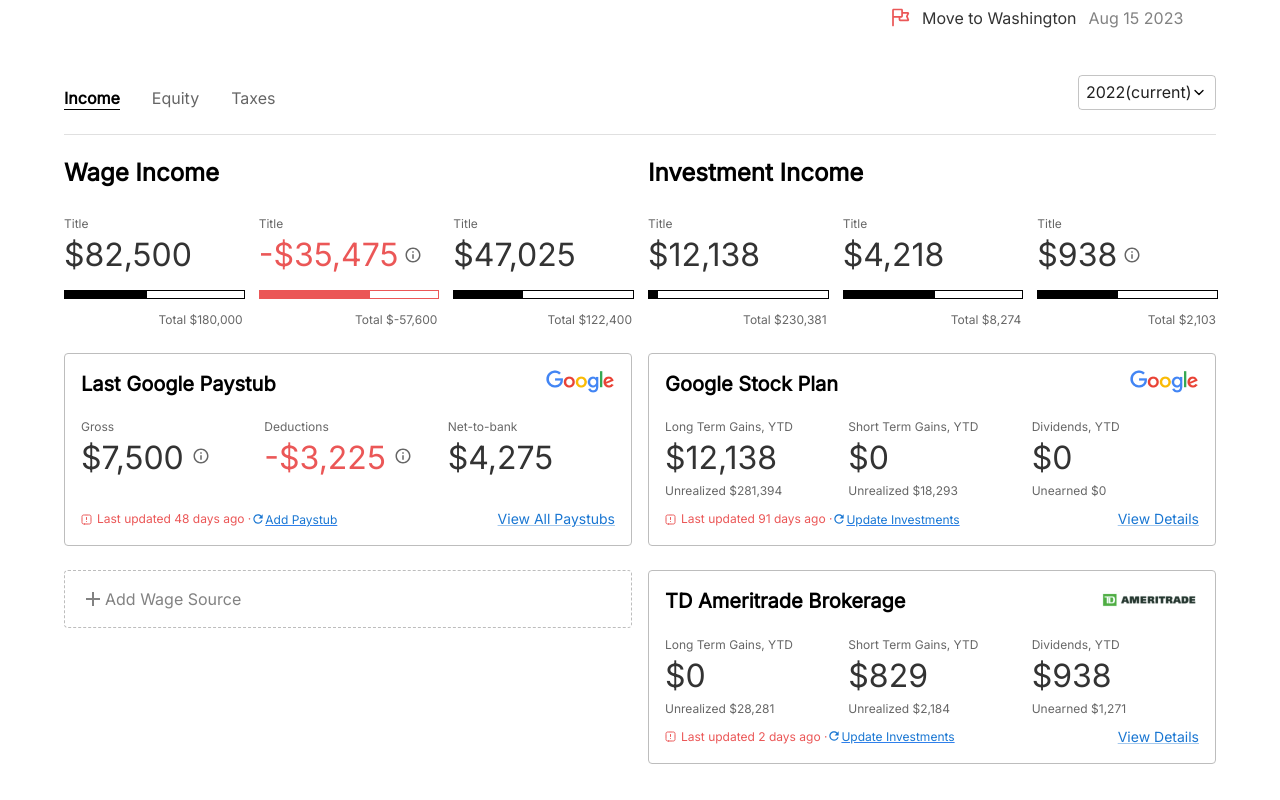
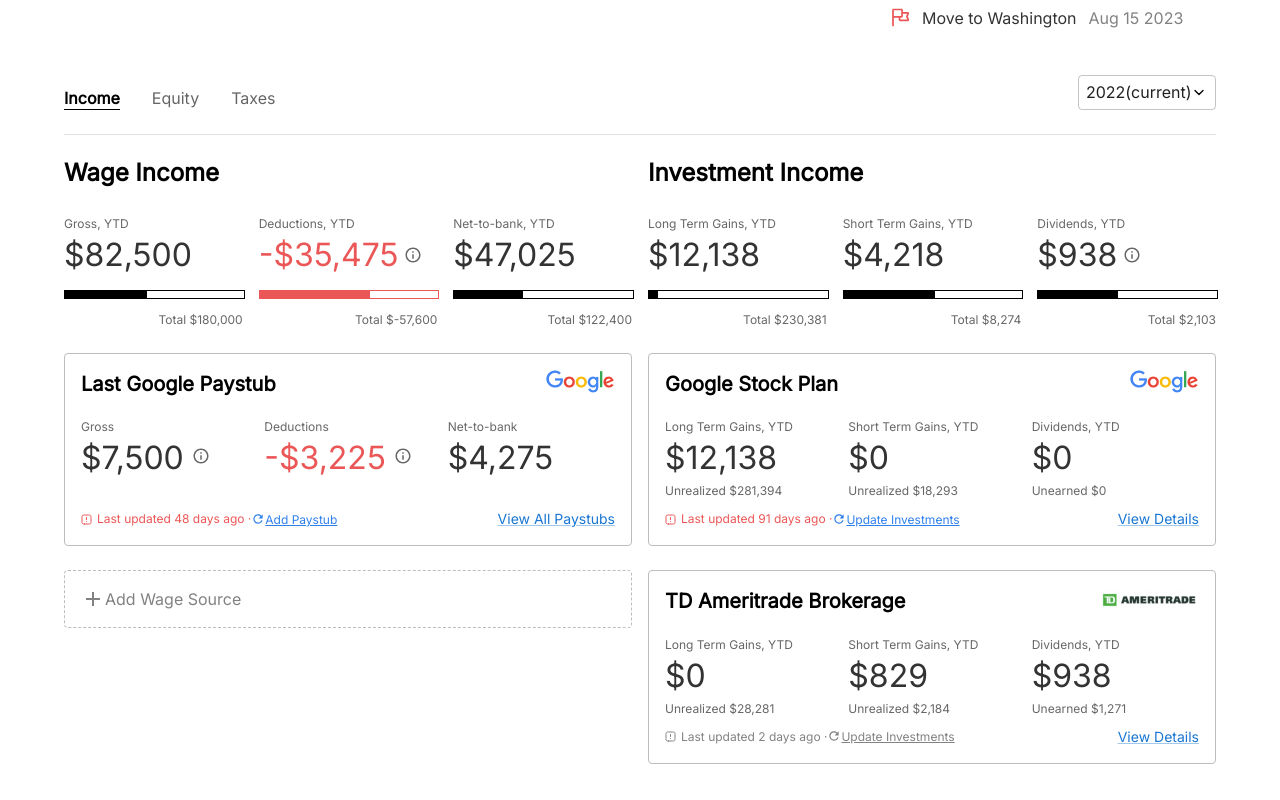
Before and after one commit to sriet/React-classic-components, a React (Create React App) app: page /household in a window 1280 px wide. Shown: the part 436-1236 px from the top of the page. Built offline with nearby package versions, Linux system fonts and the light colour scheme; what react-plotlyjs would draw is missing.

Commit message:
responsive

```diff
--- a/src/components/Google/index.js
+++ b/src/components/Google/index.js
@@ -120,8 +120,8 @@ const Google = ( props ) => {
             <Stack direction='row'>
               <Stack direction='row' flexGrow='1'>
                 <Stack direction='row' className="align-items-center" spacing='5px'>
-                  <AlertSquareIcon />
-                  <Typography fontSize='0.75rem' lineHeight="14.52px" color="#EB5757">
+                  <AlertSquareIcon color={props.updated>10 && "#EB5757" || "#828282"} />
+                  <Typography fontSize='0.75rem' lineHeight="14.52px" color={props.updated>10 && "#EB5757" || "#828282"}>
                     Last updated {props.updated} days ago ·
                   </Typography>
                 </Stack>
@@ -130,7 +130,8 @@ const Google = ( props ) => {
                     sx={{
                       display:'flex',
                       cursor: "pointer",
-                      textDecorationColor: "#2F80ED",
+                      textDecorationColor: props.updated>10 && "#2F80ED" || "#828282",
+                      color: props.updated>10 && "#2F80ED" || "#828282"
                     }}
                     onClick={handleOpen}
                   >
--- a/src/components/PriceProgress/index.js
+++ b/src/components/PriceProgress/index.js
@@ -41,7 +41,7 @@ const PriceProgress = (props) => {
     <BoxPanel sx={{border:'none', padding:0}}>
       <Grid item xs={12}>
         <Grid item xs={12}>
-          <PriceLabel>Title </PriceLabel>
+          <PriceLabel>{props.title} </PriceLabel>
         </Grid>
         <Grid py="4px" className="align-items-center" item xs={12}>
           <PriceValue pr='5.5px' sx={{color:(props.price<0 && '#EB5757')}}>{((props.price<0 && '-')||'')+`$`+Math.abs(props.price).toLocaleString('en-US')}</PriceValue>
@@ -55,7 +55,7 @@ const PriceProgress = (props) => {
                   </React.Fragment>
                 }
               >
-                  <InfoOutlinedIcon sx={{fontSize:"18px"}} />
+                  <InfoOutlinedIcon sx={{fontSize:"18px", cursor:'pointer'}} />
               </HtmlTooltip>
             )
           }
--- a/src/components/commons/icon/multipleIcons.js
+++ b/src/components/commons/icon/multipleIcons.js
@@ -48,7 +48,7 @@ export const AlertSquareIcon = (props) => {
     >
       <path
         d="M5 3.5V5.5M5 7.5H5.005M2.9 10H7.1C7.94008 10 8.36012 10 8.68098 9.83651C8.96323 9.6927 9.1927 9.46323 9.33651 9.18098C9.5 8.86012 9.5 8.44008 9.5 7.6V3.4C9.5 2.55992 9.5 2.13988 9.33651 1.81901C9.1927 1.53677 8.96323 1.3073 8.68098 1.16349C8.36012 1 7.94008 1 7.1 1H2.9C2.05992 1 1.63988 1 1.31901 1.16349C1.03677 1.3073 0.8073 1.53677 0.66349 1.81901C0.5 2.13988 0.5 2.55992 0.5 3.4V7.6C0.5 8.44008 0.5 8.86012 0.66349 9.18098C0.8073 9.46323 1.03677 9.6927 1.31901 9.83651C1.63988 10 2.05992 10 2.9 10Z"
-        stroke="#EB5757"
+        stroke={props.color}
         strokeLinecap="round"
         strokeLinejoin="round"
       />
--- a/src/pages/HouseHold/Equity.js
+++ b/src/pages/HouseHold/Equity.js
@@ -173,7 +173,7 @@ const Equity = () => {
 
     return(
         <Grid container spacing={2} mb={15}>
-            <Grid item xs={8}>
+            <Grid item xs={12} md={8}>
                 <Grid container spacing={3}>
                     <Grid item xs={12}>
                         <Typography color='#333333' fontSize={24} lineHeight="29px" fontWeight="bold">Holdings</Typography>
@@ -212,7 +212,7 @@ const Equity = () => {
                     </Grid>
                 </Grid>
             </Grid>
-            <Grid item xs={4}>
+            <Grid item xs={12} md={4}>
                 <Grid container spacing={3}>
                     <Grid item xs={12}>
                         <Typography color='#333333' fontSize={24} lineHeight="29px" fontWeight="bold">Upcoming Equity Events</Typography>
--- a/src/pages/HouseHold/Income.js
+++ b/src/pages/HouseHold/Income.js
@@ -6,16 +6,19 @@ import AddIcon from "@mui/icons-material/Add";
 
 const WageProgressProps = [
     {
+        title:'Gross, YTD',
         price: 82500,
         totalPrice: 180000,
         info: 0
     },
     {
+        title:'Deductions, YTD',
         price: -35475,
         totalPrice: -57600,
         info: 1
     },
     {
+        title:'Net-to-bank, YTD',
         price: 47025,
         totalPrice: 122400,
         info: 0
@@ -24,16 +27,19 @@ const WageProgressProps = [
 
 const InvestmentProgressProps = [
     {
+        title:'Long Term Gains, YTD',
         price: 12138,
         totalPrice: 230381,
         info: 0
     },
     {
+        title:'Short Term Gains, YTD',
         price: 4218,
         totalPrice: 8274,
         info: 0
     },
     {
+        title:'Dividends, YTD',
         price: 938,
         totalPrice: 2103,
         info: 1
--- a/src/pages/HouseHold/Taxes.js
+++ b/src/pages/HouseHold/Taxes.js
@@ -180,24 +180,21 @@ const Taxes = () => {
 
     return(
         <Grid container spacing={2} mb={15}>
-            <Grid item xs={8}>
+            <Grid item xs={12} md={8}>
                 <Grid container spacing={3}>
                     <Grid item xs={12}>
                         <Typography color='#333333' fontSize={24} lineHeight="29px" fontWeight="bold">Holdings</Typography>
                     </Grid>
                     <Grid item xs={12}>
-                        <Grid container spacing={0} alignItems='center'>
-                            <Grid item xs={4}>
-                                <Grid container spacing="4px">
-                                    <Grid item xs={12}>
+                        <Grid container spacing={0}
+                            direction="row"
+                            justifyContent="space-between"
+                            alignItems="center"
+                        >
+                            <Stack direction='column' spacing={1}>
                                 <PriceLabel>Total Equity Value</PriceLabel>
-                                    </Grid>
-                                    <Grid item xs={12} >
-                                        <Grid container spacing={1} alignItems="center" direction='row'>
-                                        <Grid item>
+                                <Stack direction='row' alignItems='center' spacing={1}>
                                     <Typography fontSize={48} lineHeight="58px">$197,294</Typography>
-                                        </Grid>
-                                        <Grid item>
                                     <HtmlTooltip
                                         title={
                                         <React.Fragment>
@@ -207,22 +204,12 @@ const Taxes = () => {
                                     >
                                         <InfoOutlinedIcon sx={{fontSize:"24px", cursor:'pointer'}} />
                                     </HtmlTooltip>
-                                        </Grid>
-                                        </Grid>
-                                    </Grid>
-                                </Grid>
-                            </Grid>
-                            <Grid item xs={4}>
-                                <Grid container spacing="4px">
-                                    <Grid item xs={12}>
+                                </Stack>
+                            </Stack>
+                            <Stack direction='column' spacing={1}>
                                 <PriceLabel>Total Equity Value</PriceLabel>
-                                    </Grid>
-                                    <Grid item xs={12} >
-                                        <Grid container spacing={1} alignItems="center" direction='row'>
-                                        <Grid item>
+                                <Stack direction='row' alignItems='center' spacing={1}>
                                     <Typography fontSize={48} lineHeight="58px">36%</Typography>
-                                        </Grid>
-                                        <Grid item>
                                     <HtmlTooltip
                                         title={
                                         <React.Fragment>
@@ -232,22 +219,12 @@ const Taxes = () => {
                                     >
                                         <InfoOutlinedIcon sx={{fontSize:"24px", cursor:'pointer'}} />
                                     </HtmlTooltip>
-                                        </Grid>
-                                        </Grid>
-                                    </Grid>
-                                </Grid>
-                            </Grid>
-                            <Grid item xs={4}>
-                                <Grid container spacing="4px">
-                                    <Grid item xs={12}>
+                                </Stack>
+                            </Stack>
+                            <Stack direction='column' spacing={1}>
                                 <PriceLabel>Total Equity Value</PriceLabel>
-                                    </Grid>
-                                    <Grid item xs={12} >
-                                        <Grid container spacing={1} alignItems="center" direction='row'>
-                                        <Grid item>
+                                <Stack direction='row' alignItems='center' spacing={1}>
                                     <Typography fontSize={48} lineHeight="58px">$84,836</Typography>
-                                        </Grid>
-                                        <Grid item>
                                     <HtmlTooltip
                                         title={
                                         <React.Fragment>
@@ -257,11 +234,8 @@ const Taxes = () => {
                                     >
                                         <InfoOutlinedIcon sx={{fontSize:"24px", cursor:'pointer'}} />
                                     </HtmlTooltip>
-                                        </Grid>
-                                        </Grid>
-                                    </Grid>
-                                </Grid>
-                            </Grid>
+                                </Stack>
+                            </Stack>
                         </Grid>
                     </Grid>
                     <Grid item xs={12}>
@@ -342,7 +316,7 @@ const Taxes = () => {
                     </Grid>
                 </Grid>
             </Grid>
-            <Grid item xs={4}>
+            <Grid item xs={12} md={4}>
                 <Grid container spacing={3}>
                     <Grid item xs={12}>
                         <Typography color='#333333' fontSize={24} lineHeight="29px" fontWeight="bold">Upcoming Equity Events</Typography>
```
Lines whose indentation alone changed are shown as unchanged.
